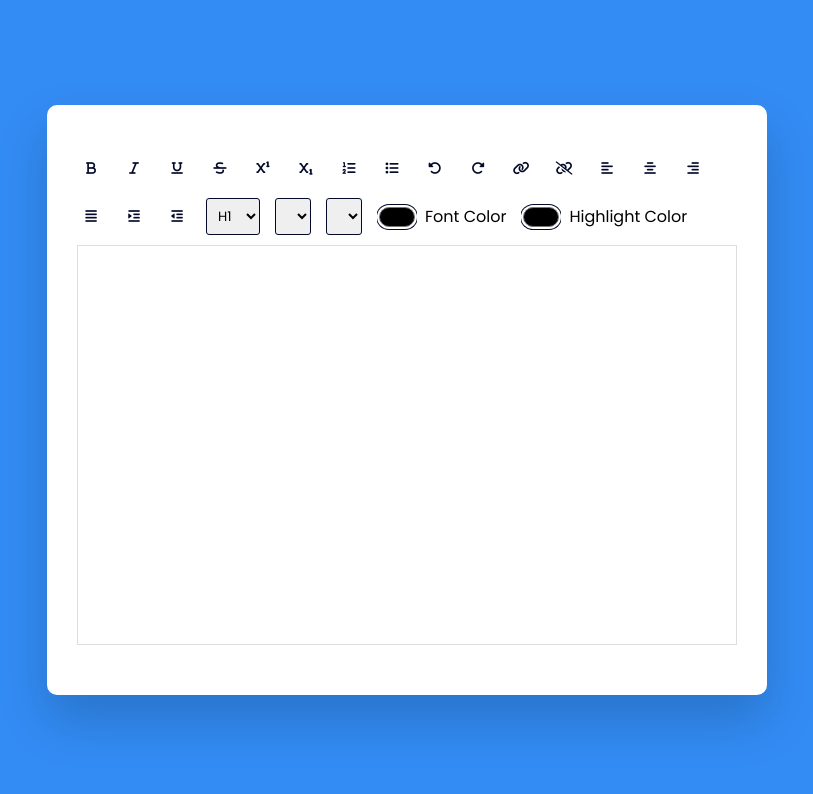
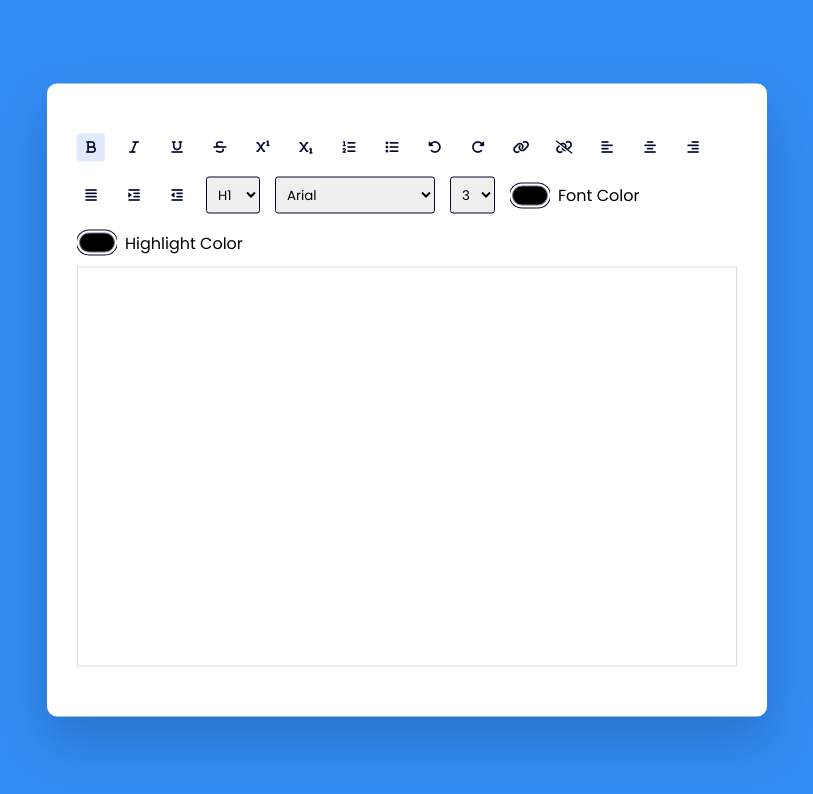
Before and after one commit to OnlineAzamat/rich-text-editor-app, a plain HTML site: page index.html in a window 1280 px wide. Both pictures are taken after a click on the button 324 px from the left and 169 px from the top of the page. Shown: the whole page, without its empty margins (233-1046 px from the left). Drawn offline with Linux system fonts and the light colour scheme.

Commit message:
updated functions, there is a problem changing the text background color

```diff
--- a/index.html
+++ b/index.html
@@ -92,7 +92,6 @@
 
             <!-- Font -->
             <select id="fontName" class="adv-option-button">
-                <option value=""></option>
             </select>
             <select id="fontSize" class="adv-option-button">
 
--- a/script.js
+++ b/script.js
@@ -13,21 +13,75 @@ let scriptButtons = document.querySelectorAll(".script");
 let fontList = ["Arial", "Verdana", "Times New Roman", "Garamond", "Georgia", "Courier New", "cursive"]
 
 // Initial Settings
-const initializer = () = {
+const initializer = () => {
     // function calls for highlighting buttons
     // No highlights for link, unlink, lists, undo, redo since they are one operations
     highlighter(alignButtons, true);
     highlighter(spacingButttons, true);
     highlighter(formatButtons, false);
     highlighter(scriptButtons, true);
+
+    // create options for font names
+    fontList.map((value) => {
+        let option = document.createElement("option");
+        option.value = value;
+        option.innerHTML = value;
+        fontName.appendChild(option);
+    })
+
+    // fontSize allows only till 7
+    for(let i = 1; i <=7; i++) {
+        let option = document.createElement("option");
+        option.value = i;
+        option.innerHTML = i;
+        fontSizeRef.appendChild(option);
+    }
+
+    // defualt font
+    fontName.value = "Arial";
+    // defualt size
+    fontSizeRef.value = 3;
+};
+
+// main logic
+const modifyText = (command, defaultUi, value) => {
+    // execCommand executes command on selected text
+    document.execCommand(command, defaultUi, value);
 }
+
+// For basic operations which don't need value parameter
+optionsButtons.forEach((button) => {
+    button.addEventListener("click", () => {
+        modifyText(button.id, false, null);
+    })
+})
+
+// options that require value parameter (e.g colors, fonts)
+advancedOptionButton.forEach((button) => {
+    button.addEventListener("change", () => {
+        modifyText(button.id, false, button.value);
+    });
+});
+
+// link
+linkButton.addEventListener("click", () => {
+    let userLink = prompt("Enter a URL");
+    // if link has http then pass directly else add https
+    if (/http/i.test(userLink)) {
+        modifyText(linkButton.id, false, userLink);
+    }
+    else {
+        userLink = "http://" + userLink;
+        modifyText(linkButton.id, false, userLink);
+    }
+})
 
 // Highlight clicked button
 const highlighter = (classname, needsRemoval) => {
     classname.forEach((button) => {
         button.addEventListener("click", () => {
             // needsRemoval = true means only one button should be highlight and other would be normal
-            if(needsRemoval) {
+            if (needsRemoval) {
                 let alreadyActive = false;
 
                 // If currently clicked button is already active
@@ -50,13 +104,13 @@ const highlighter = (classname, needsRemoval) => {
     })
 }
 
-window.onload = initializer();
+window.onload = initializer;
 
 // Remove highlight from other buttons
-// const highlighterRemover = (className) => {
-//     className.forEach((button) => {
-//         if(button.classList.contains("active")) {
-//             button.classList.remove("active");
-//         }
-//     })
-// }
+const highlighterRemover = (className) => {
+    className.forEach((button) => {
+        if(button.classList.contains("active")) {
+            button.classList.remove("active");
+        }
+    })
+}
--- a/style.css
+++ b/style.css
@@ -37,6 +37,7 @@ button {
     background-color: #fff;
     outline: none;
     color: #020929;
+    cursor: pointer;
 }
 
 select {
```
